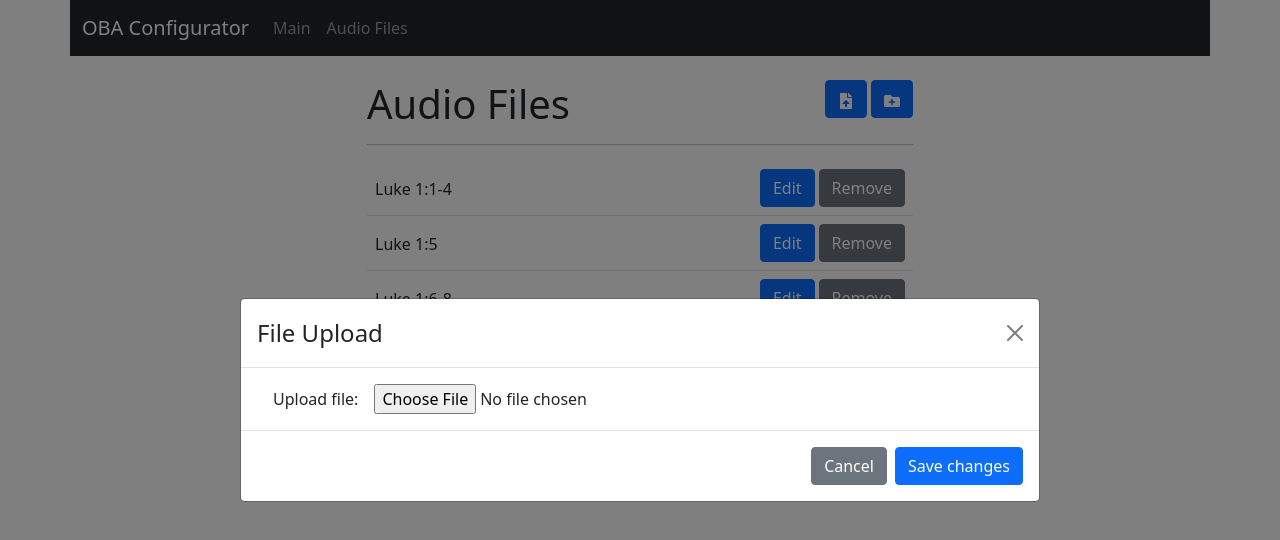
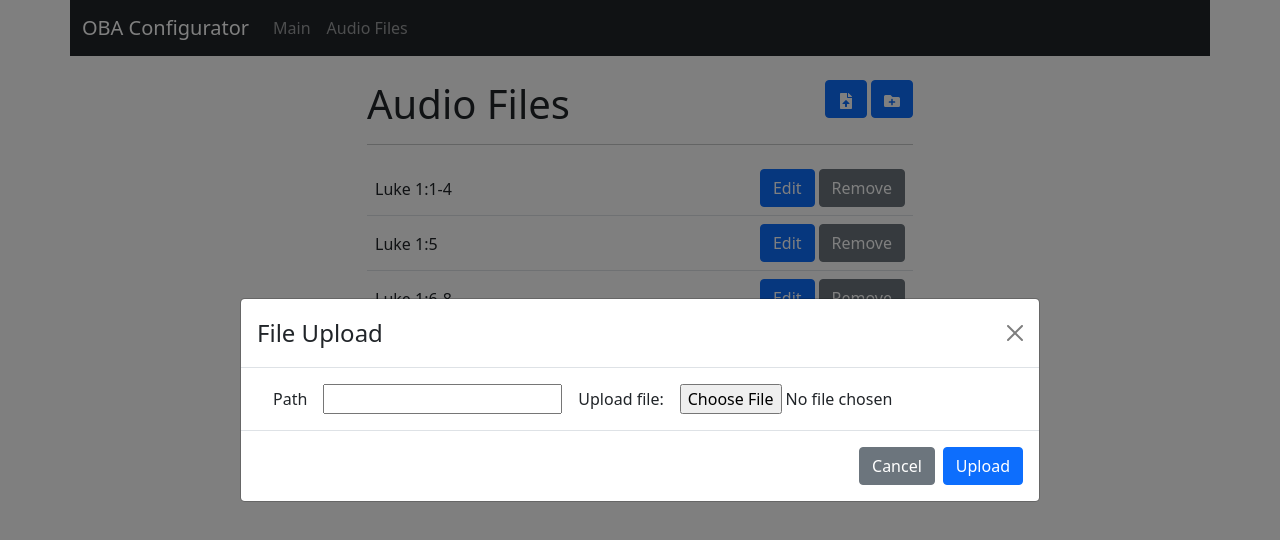
Before and after one commit to m33ksauce/oba-management, a React (Create React App) app in the folder frontend/: page /audio-files in a window 1280 px wide. Both pictures are taken after a click on the button 892 px from the left and 99 px from the top of the page. Shown: the top 540 px of the page. Built offline with nearby package versions, Linux system fonts and the light colour scheme.

Commit message:
Add file path input

```diff
--- a/frontend/src/pages/AudioFiles.page.tsx
+++ b/frontend/src/pages/AudioFiles.page.tsx
@@ -32,13 +32,15 @@ const FileUploadModal = (props: any) => {
       </Modal.Header>
       <Modal.Body>
         <div>
+          <label className="mx-3">Path</label>
+          <input type="text"/>
           <label className="mx-3">Upload file: </label>
-          {(props.mode == "directory") ? dirInput : fileInput}
+          {(props.mode === "directory") ? dirInput : fileInput}
         </div>
       </Modal.Body>
       <Modal.Footer>
         <Button variant="secondary" onClick={props.onHide}>Cancel</Button>
-        <Button variant="primary" onClick={handleUpload}>Save changes</Button>
+        <Button variant="primary" onClick={handleUpload}>Upload</Button>
       </Modal.Footer>
     </Modal>
   )
```
